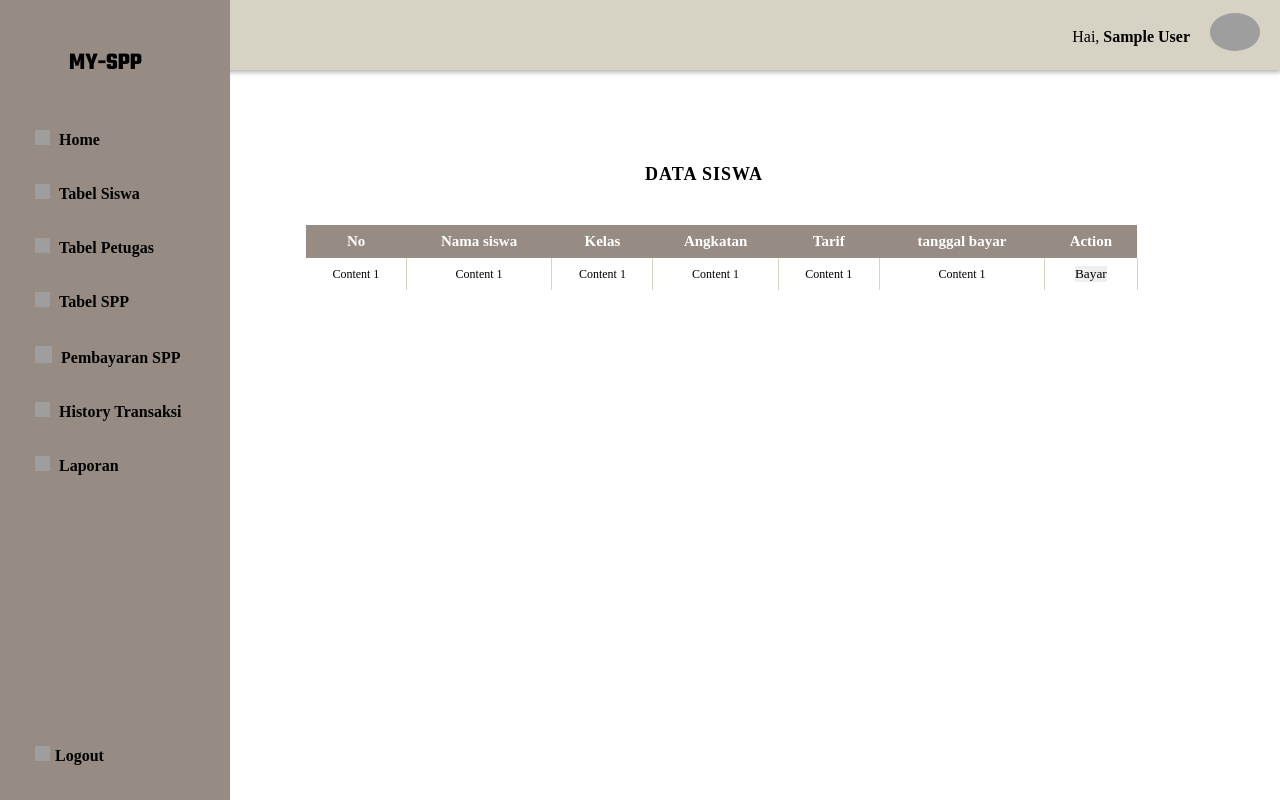
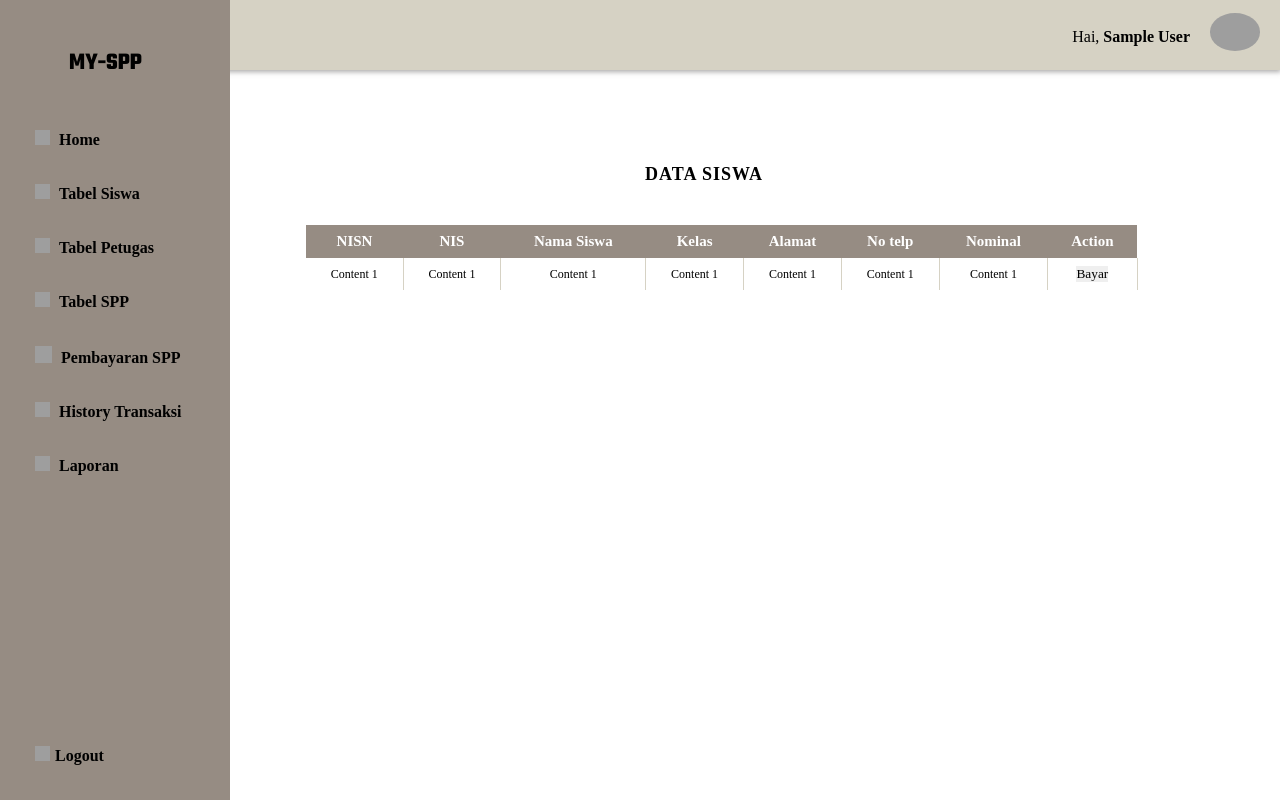
Before and after one commit to zeppyx13/SPP, a PHP site: page /admin/index.php in a window 1280 px wide. Run offline with PHP 8.4, Linux system fonts and the light colour scheme; the visitor is signed in with stand-in values (Sample User, id 1); some web fonts are replaced; grey boxes are pictures that could not be loaded.

Commit message:
edit table

```diff
--- a/admin/index.php
+++ b/admin/index.php
@@ -105,17 +105,19 @@ $no = 1;
             <table class="fl-table">
                 <thead>
                     <tr>
-                        <th>No</th>
-                        <th>Nama siswa</th>
+                        <th>NISN</th>
+                        <th>NIS</th>
+                        <th>Nama Siswa</th>
                         <th>Kelas</th>
-                        <th>Angkatan</th>
-                        <th>Tarif</th>
-                        <th>tanggal bayar</th>
+                        <th>Alamat</th>
+                        <th>No telp</th>
+                        <th>Nominal</th>
                         <th>Action</th>
                     </tr>
                 </thead>
                 <tbody>
                     <tr>
+                        <td>Content 1</td>
                         <td>Content 1</td>
                         <td>Content 1</td>
                         <td>Content 1</td>
```
